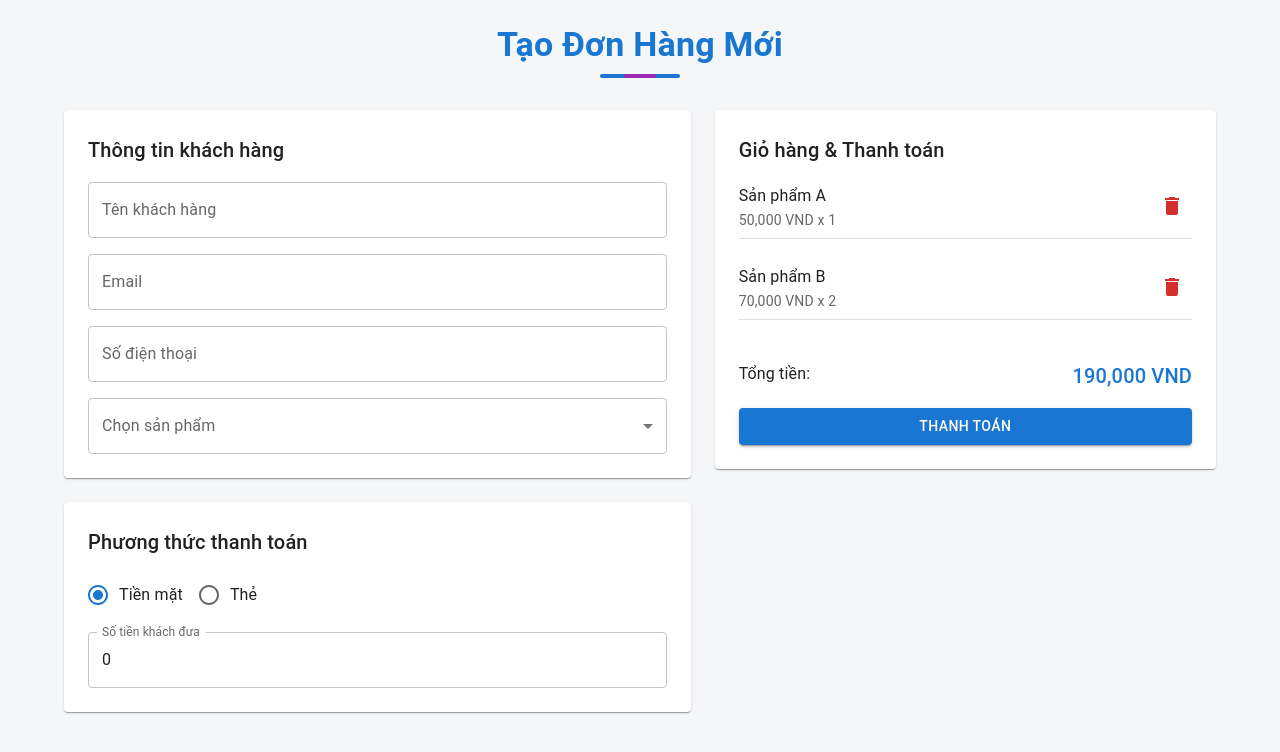
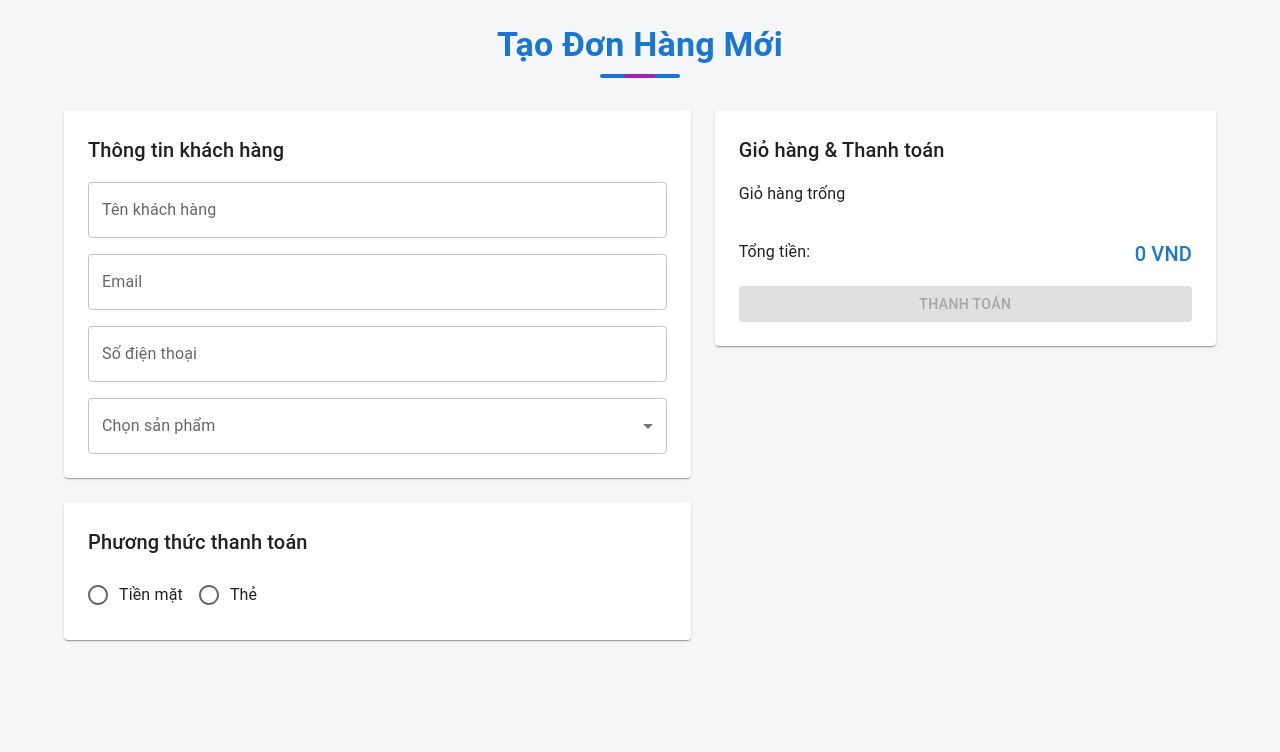
Before and after one commit to hongson1003/Mona_Test_NguyenHongSon, a React (Vite) app: page / in a window 1280 px wide. Shown: the top 752 px of the page. Built offline with nearby package versions, Linux system fonts and the light colour scheme.

Commit message:
wrapper form

```diff
--- a/src/components/CartActions.tsx
+++ b/src/components/CartActions.tsx
@@ -1,10 +1,12 @@
-import { Button, Box } from "@mui/material";
+import { ICartItem } from "@/models";
+import { Box, Button } from "@mui/material";
 
-interface CartActionsProps {
-  cartItems: any[];
+interface ICartActionsProps {
+  onCheckout: () => void;
+  cartItems: ICartItem[];
 }
 
-const CartActions: React.FC<CartActionsProps> = ({ cartItems }) => {
+const CartActions = ({ onCheckout, cartItems }: ICartActionsProps) => {
   return (
     <Box>
       <Button
@@ -12,6 +14,7 @@ const CartActions: React.FC<CartActionsProps> = ({ cartItems }) => {
         color="primary"
         fullWidth
         disabled={cartItems.length === 0}
+        onClick={onCheckout}
       >
         Thanh toán
       </Button>
--- a/src/components/CartItemList.tsx
+++ b/src/components/CartItemList.tsx
@@ -1,14 +1,9 @@
+import { ICartItem } from "@/models";
 import { Typography } from "@mui/material";
 import CartItem from "./CartItem";
 
 interface CartItemListProps {
-  cartItems: {
-    id: number;
-    name: string;
-    price: number;
-    quantity: number;
-    discount: number;
-  }[];
+  cartItems: ICartItem[];
   onRemove: (id: number) => void;
 }
 
--- a/src/components/CartTotal.tsx
+++ b/src/components/CartTotal.tsx
@@ -1,12 +1,13 @@
+import { ICartItem } from "@/models";
 import { Box, Typography } from "@mui/material";
 
 interface CartTotalProps {
-  cartItems: { price: number; quantity: number; discount: number }[];
+  cartItems: ICartItem[];
 }
 
-const CartTotal: React.FC<CartTotalProps> = ({ cartItems }) => {
+const CartTotal = ({ cartItems }: CartTotalProps) => {
   const totalAmount = cartItems.reduce(
-    (sum, item) => sum + (item.price - item.discount) * item.quantity,
+    (sum, item) => sum + item.product.price * item.quantity,
     0
   );
 
--- a/src/containers/orders/CartSummary.tsx
+++ b/src/containers/orders/CartSummary.tsx
@@ -1,21 +1,19 @@
 import { CartActions, CartItemList, CartTotal } from "@/components";
+import { RootState } from "@/store";
 import { Paper, Typography } from "@mui/material";
 import { useState } from "react";
+import { useSelector } from "react-redux";
 
-const CartSummary = () => {
-  const [cartItems, setCartItems] = useState([
-    { id: 1, name: "Sản phẩm A", price: 50000, quantity: 1, discount: 0 },
-    { id: 2, name: "Sản phẩm B", price: 70000, quantity: 2, discount: 0 },
-  ]);
+interface ICartSummaryProps {
+  onCheckout: () => void;
+}
+
+const CartSummary = ({ onCheckout }: ICartSummaryProps) => {
+  const cartItems = useSelector((state: RootState) => state.cart.items);
 
   const handleRemove = (id: number) => {
-    setCartItems(cartItems.filter((item) => item.id !== id));
+    // setCartItems(cartItems.filter((item) => item.id !== id));
   };
-
-  // const totalAmount = cartItems.reduce(
-  //   (sum, item) => sum + (item.price - item.discount) * item.quantity,
-  //   0
-  // );
 
   return (
     <Paper sx={{ p: 3, display: "flex", flexDirection: "column", gap: 2 }}>
@@ -25,7 +23,8 @@ const CartSummary = () => {
 
       <CartTotal cartItems={cartItems} />
 
-      <CartActions cartItems={cartItems} />
+      {/* Truyền onCheckout vào CartActions */}
+      <CartActions cartItems={cartItems} onCheckout={onCheckout} />
     </Paper>
   );
 };
--- a/src/containers/orders/CreateOrder.tsx
+++ b/src/containers/orders/CreateOrder.tsx
@@ -2,8 +2,37 @@ import { SectionTitle } from "@/components";
 import { Box, Container } from "@mui/material";
 import CartSummary from "./CartSummary";
 import OrderForm from "./OrderForm";
+import { useForm } from "react-hook-form";
+import { ICartProduct, IOrderForm } from "@/models";
+import { useState } from "react";
+
+const defaultValues: IOrderForm = {
+  name: "",
+  email: "",
+  phone: "",
+  amountReceived: 0,
+  paymentMethod: "percentage",
+};
 
 const CreateOrder = () => {
+  const methods = useForm<IOrderForm>({
+    defaultValues: defaultValues,
+  });
+
+  const [selectedProducts, setSelectedProducts] = useState<ICartProduct[]>([]);
+
+  const handleSelectProducts = (products: ICartProduct[]) => {
+    setSelectedProducts(products);
+  };
+
+  const handleCheckout = methods.handleSubmit((data) => {
+    console.log("Dữ liệu đơn hàng:", {
+      customerInfo: data,
+      products: selectedProducts,
+    });
+    alert("Đơn hàng đã được xử lý!");
+  });
+
   return (
     <Container
       maxWidth="lg"
@@ -29,12 +58,15 @@ const CreateOrder = () => {
       >
         {/* Form đặt hàng */}
         <Box sx={{ flex: 1, minWidth: { xs: "100%", md: "400px" } }}>
-          <OrderForm />
+          <OrderForm
+            methods={methods}
+            onSelectProducts={handleSelectProducts}
+          />
         </Box>
 
         {/* Giỏ hàng */}
         <Box sx={{ flex: 0.8, minWidth: { xs: "100%", md: "300px" } }}>
-          <CartSummary />
+          <CartSummary onCheckout={handleCheckout} />
         </Box>
       </Box>
     </Container>
--- a/src/containers/orders/OrderForm.tsx
+++ b/src/containers/orders/OrderForm.tsx
@@ -1,28 +1,17 @@
 import { CustomerInfo, PaymentForm, ProductSelect } from "@/components";
 import { products } from "@/mocks";
+import { ICartProduct, IOrderForm } from "@/models";
 import { Box, Paper, Typography } from "@mui/material";
-import { FormProvider, useForm } from "react-hook-form";
+import { FormProvider, UseFormReturn } from "react-hook-form";
 
-const OrderForm = () => {
-  const methods = useForm({
-    defaultValues: {
-      customerName: "",
-      email: "",
-      phone: "",
-      paymentMethod: "cash",
-      amountReceived: 0,
-    },
-  });
+interface IOrderFormProps {
+  methods: UseFormReturn<IOrderForm>;
+  onSelectProducts: (products: ICartProduct[]) => void;
+}
 
-  // const [orderData, setOrderData] = useState(null);
-
-  // const onSubmit = (data: any) => {
-  //   setOrderData(data);
-  //   console.log("Order Data:", data);
-  // };
-
-  const handleOnChangeProduct = (product: any) => {
-    console.log("Selected Product:", product);
+const OrderForm = ({ methods, onSelectProducts }: IOrderFormProps) => {
+  const handleOnChangeProduct = (selectedProducts: ICartProduct[]) => {
+    onSelectProducts(selectedProducts);
   };
 
   return (
--- a/src/models/index.ts
+++ b/src/models/index.ts
@@ -1,3 +1,4 @@
 export * from "./cart";
 export * from "./discount";
 export * from "./product";
+export * from "./order";
```
Also changed, not shown: src/models/order.ts (added, +9 -0 lines).
